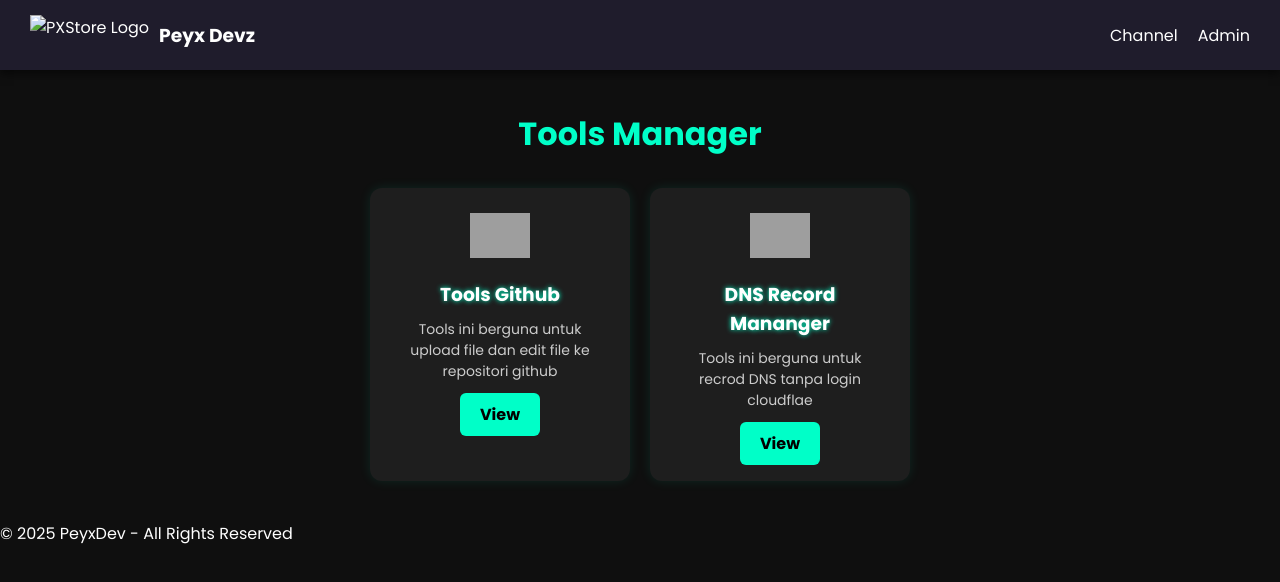
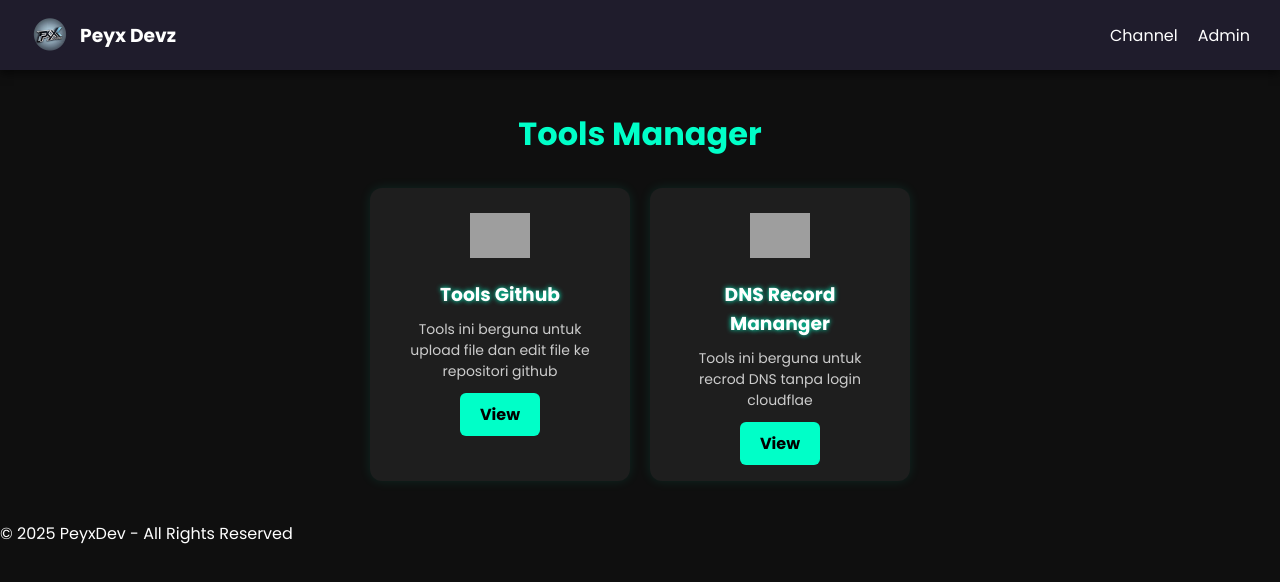
Before and after one commit to p3yx/tester-apk, a plain HTML site: page index.html in a window 1280 px wide. Drawn offline with Linux system fonts and the light colour scheme; the site is published under a folder, as on GitHub Pages, so addresses that start at the root find nothing; grey boxes are pictures that could not be loaded.

Commit message:
Update file content

```diff
--- a/index.html
+++ b/index.html
@@ -244,7 +244,7 @@
 
 <header>
   <div class="logo">
-    <img src="/images/px.png" alt="PXStore Logo">
+    <img src="./images/px.png" alt="PXStore Logo">
     <h3>Peyx Devz</h3>
   </div>
   <nav>
```
